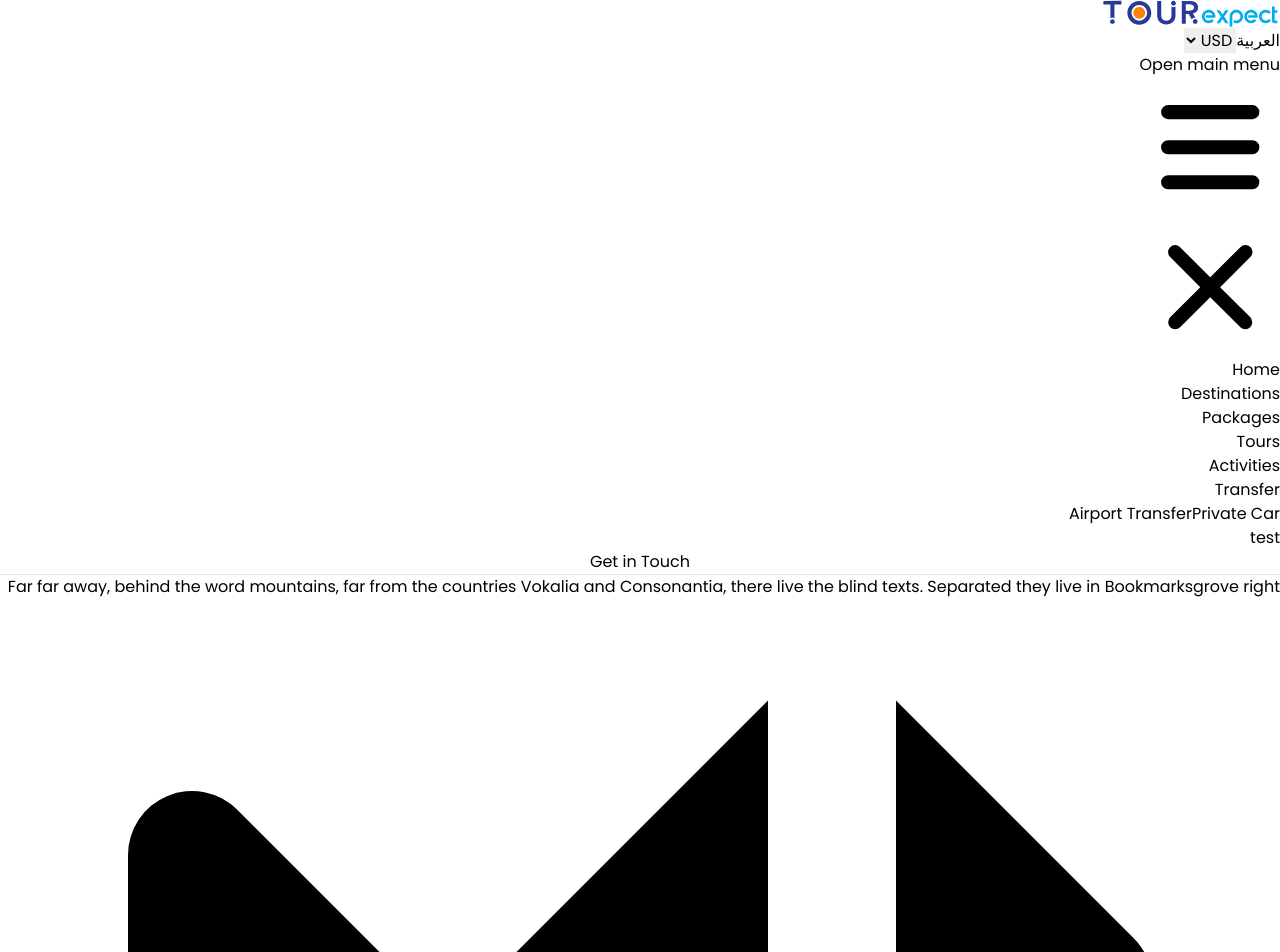
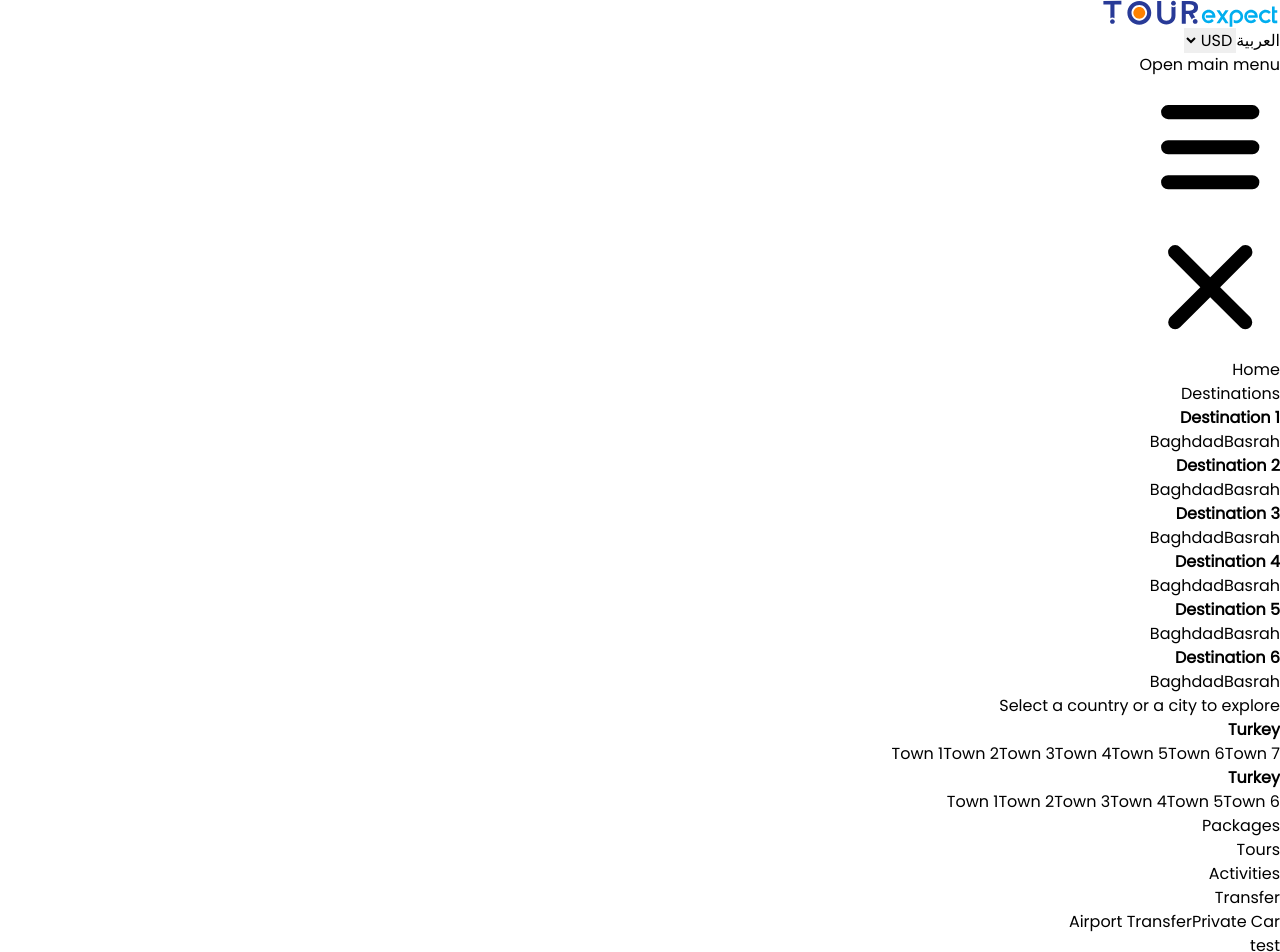
Before and after one commit to abdelmajeedjurdi/tourexpect-nuxt, a Nuxt app: page /contact in a window 1280 px wide. Shown: the top 952 px of the page. Built offline with nearby package versions, Linux system fonts and the light colour scheme.

Commit message:
mega menu

```diff
--- a/assets/css/styles.css
+++ b/assets/css/styles.css
@@ -69,8 +69,8 @@
 
     @media (min-width: 1536px) {
         .container {
-            padding-left: 10rem !important;
-            padding-right: 10rem !important;
+            padding-left: 13rem !important;
+            padding-right: 13rem !important;
             max-width: 100% !important;
             width: 100% !important
         }
--- a/components/NavigationBar.vue
+++ b/components/NavigationBar.vue
@@ -59,9 +59,68 @@
 						</li>
 
 						<li class="w-full md:w-auto text-center">
-							<router-link to="/destinations"
+							<!-- <router-link to="/transfer"
 								class="block py-2 pr-4 pl-3 text-gray-700 border-b border-gray-100 hover:bg-gray-50 md:hover:bg-transparent md:border-0 md:hover:text-blue-700 md:p-0">
-								{{ $t('destinations') }}</router-link>
+								{{ $t('transfer') }}</router-link> -->
+							<div>
+								<button
+									class="peer py-2 pr-4 pl-3 text-gray-700 border-b border-gray-100 hover:bg-gray-50 md:hover:bg-transparent md:border-0 md:hover:text-blue-700 md:p-0">{{
+											$t('destinations')
+									}}</button>
+
+								<!-- the menu here -->
+								<div class="hidden absolute peer-hover:flex hover:flex
+
+        							 flex-col bg-white drop-shadow-lg">
+
+									<div class="py-4 rounded-md   mx-auto shadow-lg" style="width:67rem ;">
+										<div class="flex  ">
+											<div class="  rounded-md w-2/5">
+												<ul>
+													<li class=" px-4 border-b py-2 hover:bg-orange-500 hover:text-white cursor-pointer"
+														v-for="i in 6"><b>
+															Destination{{ ' ' + i
+															}} </b>
+														<div class="mt-2 text-sm text-gray-400">
+															<span class="mx-2">Baghdad</span>
+															<span class="mx-2">Basrah</span>
+														</div>
+													</li>
+												</ul>
+											</div>
+
+
+
+											<div class=" w-full mx-4">
+												<div class="font-bold mb-4 text-gray-800">Select a country or a city to
+													explore</div>
+												<div>
+													<ul>
+														<li>
+															<div class="grid grid-cols-4 mb-6">
+																<b class="col-span-1"><a href="#">Turkey</a></b>
+																<div class="col-span-3 font-bold text-gray-600"><a
+																		href="#" v-for="j in 7" class="mx-4">{{ 'Town '
+																				+ j
+																		}}</a></div>
+															</div>
+															<div class="grid grid-cols-4">
+																<b class="col-span-1"><a href="#">Turkey</a></b>
+																<div class="col-span-3 font-bold text-gray-600"><a
+																		href="#" v-for="j in 6" class="mx-4">{{ 'Town '
+																				+ j
+																		}}</a></div>
+															</div>
+
+														</li>
+														<li></li>
+													</ul>
+												</div>
+											</div>
+										</div>
+									</div>
+								</div>
+							</div>
 						</li>
 						<li class="w-full md:w-auto text-center">
 							<router-link to="/packages"
@@ -99,6 +158,7 @@
 								</div>
 							</div>
 						</li>
+
 						<li class="w-full md:w-auto text-center">
 							<router-link to="/test"
 								class="block py-2 pr-4 pl-3 text-gray-700 border-b border-gray-100 hover:bg-gray-50 md:hover:bg-transparent md:border-0 md:hover:text-blue-700 md:p-0">
--- a/pages/index.vue
+++ b/pages/index.vue
@@ -1,7 +1,7 @@
 <template>
     <div>
         <!-- Hero Section -->
-        <div class="md:px-20 pt-32">
+        <div class="md:px-28 pt-32">
             <div class="relative overflow-hidden md:px-12 py-12 w-full block md:flex items-center bg-no-repeat rounded-xl bg-cover"
                 style="background-image:url('https://cdn-imgix-open.headout.com/flaps/non-city-specific/desktop/headout-default-banner-desktop.png?w=1440&h=600&auto=compress%2Cformat&crop=faces&fit=min') ;">
                 <div class="">
--- a/pages/test/index.vue
+++ b/pages/test/index.vue
@@ -1,116 +1,54 @@
 <template>
     <div class="pt-32">
+        <div class="mx-auto ml-56 mb-4">
+            <img src="../../assets/images/test2.jpg" alt="">
+        </div>
+        <div class="py-4 rounded-md   mx-auto shadow-lg" style="width:67rem ;">
+            <div class="flex  ">
+                <div class="  rounded-md w-2/5">
+                    <ul>
+                        <li class=" px-4 border-b py-2 hover:bg-orange-500 hover:text-white cursor-pointer"
+                            v-for="i in 6"><b>
+                                Destination{{ ' ' + i
+                                }} </b>
+                            <div class="mt-2 text-sm text-gray-400">
+                                <span class="mx-2">Baghdad</span>
+                                <span class="mx-2">Basrah</span>
+                            </div>
+                        </li>
+                    </ul>
+                </div>
 
-        <div class="p-20 flex flex-col space-y-10 bg-yellow-100">
-            <h2 class="text-2xl italic">Hoverable Dropdown Menu by KindaCode.com</h2>
 
-            <div>
-                <button class="peer px-5 py-2 bg-green-600 hover:bg-green-700 text-white">Dropdown</button>
 
-                <!-- the menu here -->
-                <div class="hidden absolute peer-hover:flex hover:flex
-         w-[200px]
-         flex-col bg-white drop-shadow-lg">
-                    <a class="px-5 py-3 hover:bg-gray-200" href="#">About Us</a>
-                    <a class="px-5 py-3 hover:bg-gray-200" href="#">Contact Us</a>
-                    <a class="px-5 py-3 hover:bg-gray-200" href="#">Privacy Policy</a>
+                <div class=" w-full mx-4">
+                    <div class="font-bold mb-4 text-gray-800">Select a country or a city to explore</div>
+                    <div>
+                        <ul>
+                            <li>
+                                <div class="grid grid-cols-4 mb-6">
+                                    <b class="col-span-1"><a href="#">Turkey</a></b>
+                                    <div class="col-span-3 font-bold text-gray-600"><a href="#" v-for="j in 7"
+                                            class="mx-4">{{ 'Town ' + j
+                                            }}</a></div>
+                                </div>
+                                <div class="grid grid-cols-4">
+                                    <b class="col-span-1"><a href="#">Turkey</a></b>
+                                    <div class="col-span-3 font-bold text-gray-600"><a href="#" v-for="j in 6"
+                                            class="mx-4">{{ 'Town ' + j
+                                            }}</a></div>
+                                </div>
+
+                            </li>
+                            <li></li>
+                        </ul>
+                    </div>
                 </div>
             </div>
         </div>
-
-        <div>
-            <h1 class="my-4 text-center text-4xl">KindaCode.com</h1>
-            <h2 class="mb-10 text-center text-xl">Carousel Example</h2>
-
-            <!-- Implement the carousel -->
-            <div class="relative w-[600px] mx-auto">
-                <div class="slide relative">
-                    <img class="w-full h-[300px] object-cover"
-                        src="https://www.kindacode.com/wp-content/uploads/2022/07/flower-1.jpeg">
-                    <div class="absolute bottom-0 w-full px-5 py-3 bg-black/40 text-center text-white">Flower One
-                        Caption</div>
-                </div>
-
-                <div class="slide relative">
-                    <img class="w-full h-[300px] object-cover"
-                        src="https://www.kindacode.com/wp-content/uploads/2022/07/flower-2.jpeg">
-                    <div class="absolute bottom-0 w-full px-5 py-3 bg-black/40 text-center text-white">Flower Two
-                        Caption</div>
-                </div>
-
-                <div class="slide relative">
-                    <img class="w-full h-[300px] object-cover"
-                        src="https://www.kindacode.com/wp-content/uploads/2022/07/flower-3.jpeg">
-                    <div class="absolute bottom-0 w-full px-5 py-3 bg-black/40 text-center text-white">Flower Three
-                        Caption
-                    </div>
-                </div>
-
-                <!-- The previous button -->
-                <a class="absolute left-0 top-1/2 p-4 -translate-y-1/2 bg-black/30 hover:bg-black/50 text-white hover:text-amber-500 cursor-pointer"
-                    @click="moveSlide(-1)">❮</a>
-
-                <!-- The next button -->
-                <a class="absolute right-0 top-1/2 p-4 -translate-y-1/2 bg-black/30 hover:bg-black/50 text-white hover:text-amber-500 cursor-pointer"
-                    @click="moveSlide(1)">❯</a>
-
-            </div>
-            <br>
-
-            <!-- The dots -->
-            <div class="flex justify-center items-center space-x-5">
-                <div class="dot w-4 h-4 rounded-full cursor-pointer" @click="currentSlide(1)"></div>
-                <div class="dot w-4 h-4 rounded-full cursor-pointer" @click="currentSlide(2)"></div>
-                <div class="dot w-4 h-4 rounded-full cursor-pointer" @click="currentSlide(3)"></div>
-            </div>
-
-            <!-- Javascript code -->
-        </div>
-        <h1>
-            test
-        </h1>
     </div>
 </template>
 
 <script setup>
-// set the default active slide to the first one
-let slideIndex = 1;
-showSlide(slideIndex);
 
-// change slide with the prev/next button
-function moveSlide(moveStep) {
-    showSlide(slideIndex += moveStep);
-}
-
-// change slide with the dots
-function currentSlide(n) {
-    showSlide(slideIndex = n);
-}
-
-function showSlide(n) {
-    let i;
-    const slides = document.getElementsByClassName("slide");
-    const dots = document.getElementsByClassName('dot');
-
-    if (n > slides.length) { slideIndex = 1 }
-    if (n < 1) { slideIndex = slides.length }
-
-    // hide all slides
-    for (i = 0; i < slides.length; i++) {
-        slides[i].classList.add('hidden');
-    }
-
-    // remove active status from all dots
-    for (i = 0; i < dots.length; i++) {
-        dots[i].classList.remove('bg-yellow-500');
-        dots[i].classList.add('bg-green-600');
-    }
-
-    // show the active slide
-    slides[slideIndex - 1].classList.remove('hidden');
-
-    // highlight the active dot
-    dots[slideIndex - 1].classList.remove('bg-green-600');
-    dots[slideIndex - 1].classList.add('bg-yellow-500');
-}
 </script>
```
Also changed, not shown: assets/images/test.jpg (added), assets/images/test2.jpg (added).
